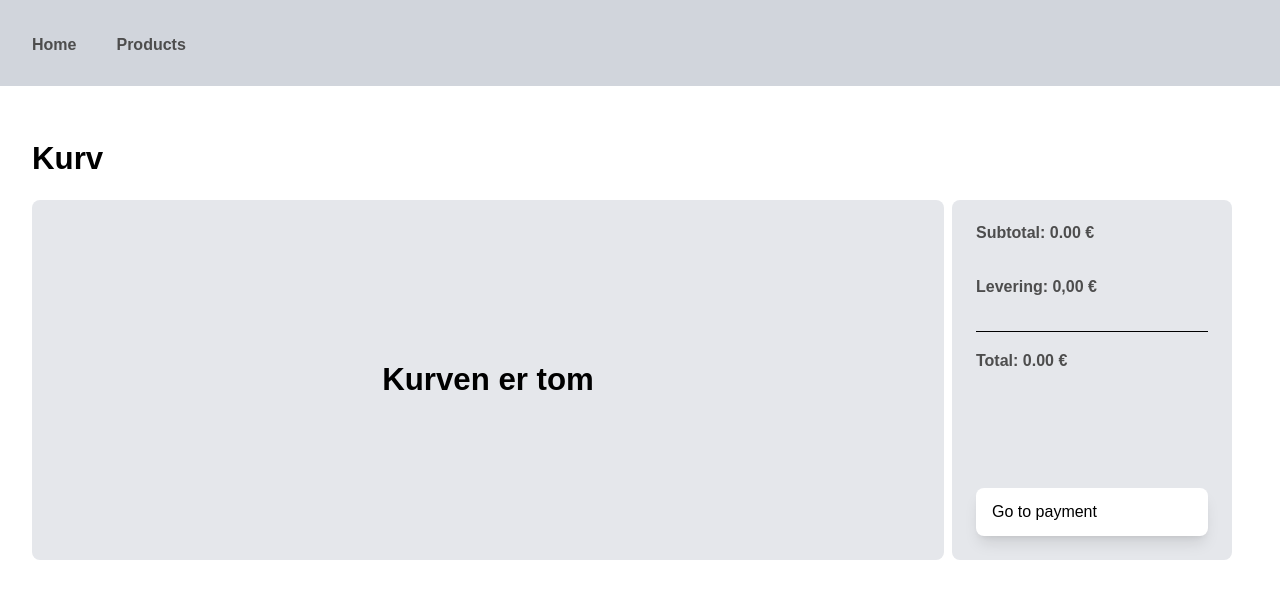
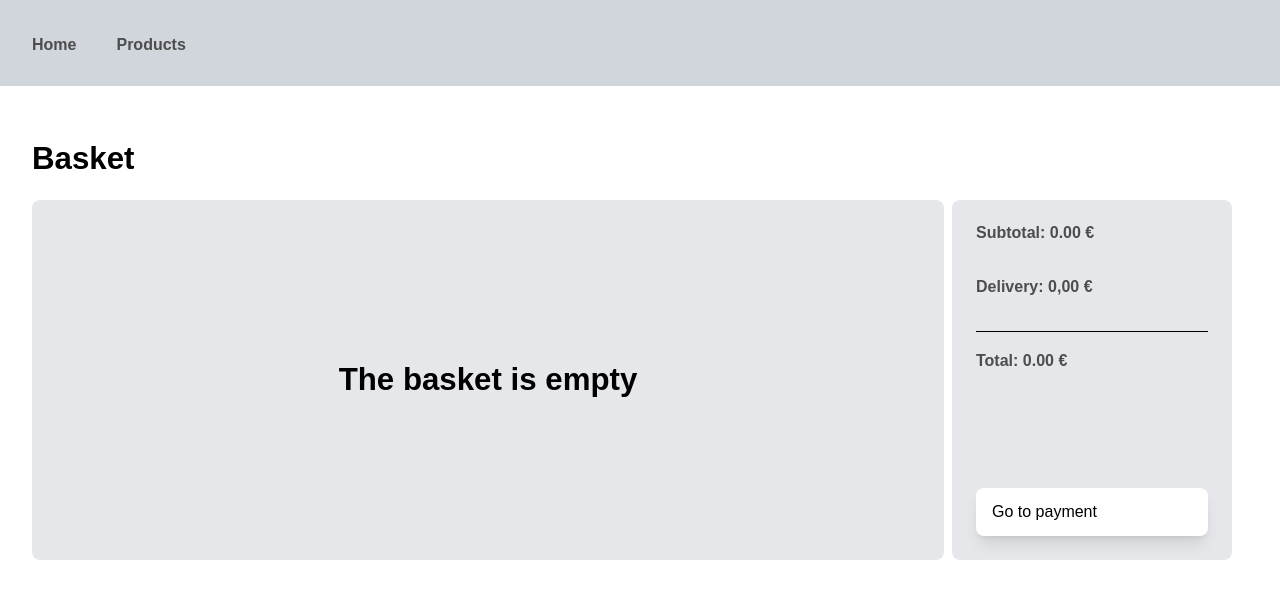
Before and after one commit to simple-shop-laerke-klara-helene/simple-shop, a Next.js app: page /payment in a window 1280 px wide. Shown: the top 598 px of the page. Built offline with nearby package versions, Linux system fonts and the light colour scheme.

Commit message:
Translate basket component text from Danish to English

```diff
--- a/src/app/components/PaymentComponent.jsx
+++ b/src/app/components/PaymentComponent.jsx
@@ -13,13 +13,13 @@ export default function Cart() {
 
   return (
     <section className="mt-4 grid">
-      <h1 className="font-semibold mb-2">Kurv</h1>
+      <h1 className="font-semibold mb-2">Basket</h1>
 
       <div className="grid grid-cols-[1fr_auto] gap-2">
         <div className="">
           {cart.length === 0 && (
             <div className="bg-gray-200 grid justify-center items-center rounded-lg my-4 h-90">
-              <h1 className="justify-center items-center">Kurven er tom</h1>
+              <h1 className="justify-center items-center">The basket is empty</h1>
             </div>
           )}
 
@@ -54,7 +54,7 @@ export default function Cart() {
         </div>
         <div className="bg-gray-200 rounded-lg p-6 w-70 h-90 my-4 flex flex-col gap-5 sticky top-0">
           <h2>Subtotal: {subtotal.toFixed(2)} €</h2>
-          <h2>Levering: 0,00 €</h2>
+          <h2>Delivery: 0,00 €</h2>
           <hr />
           <h2>Total: {subtotal.toFixed(2)} €</h2>
 
```
